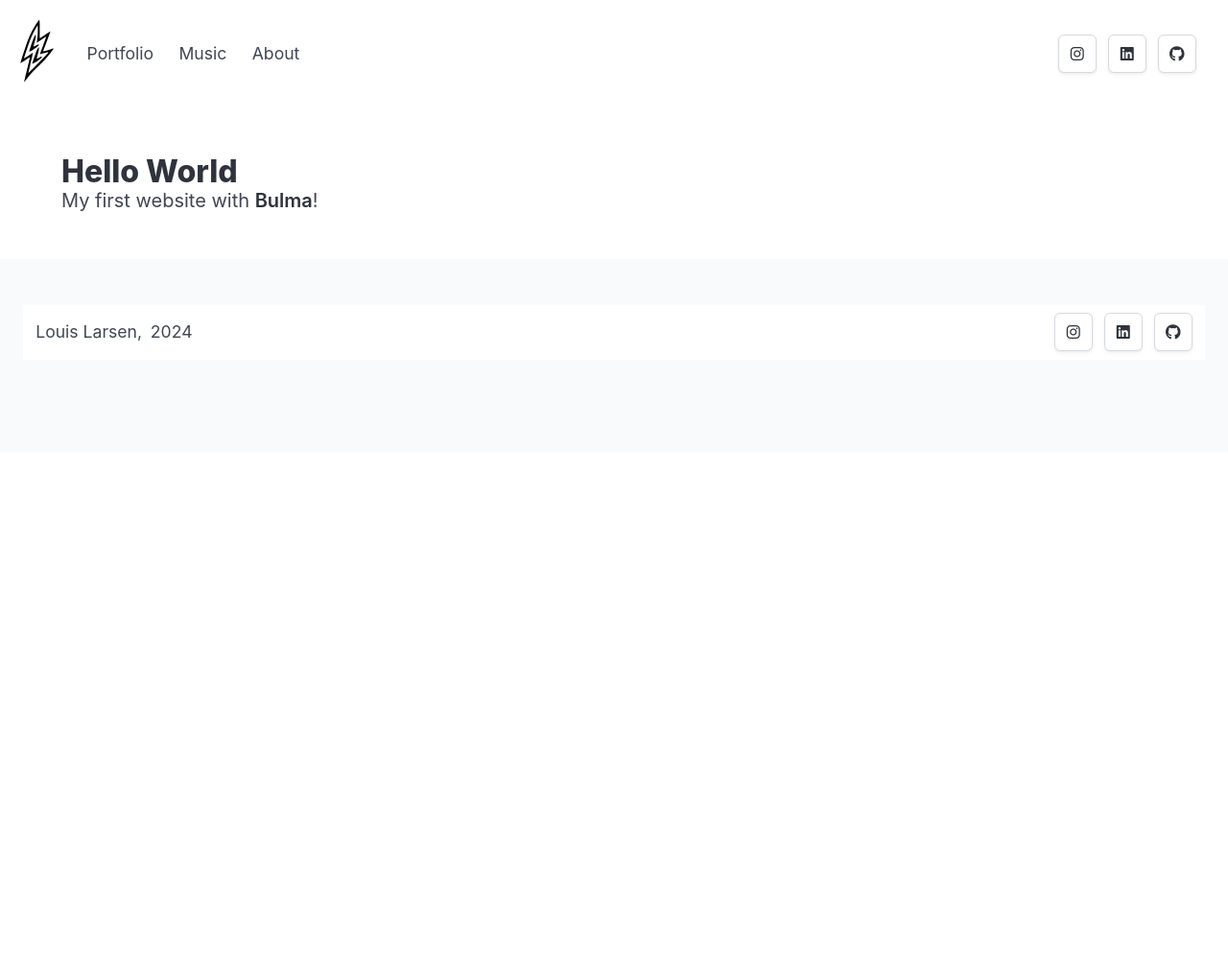
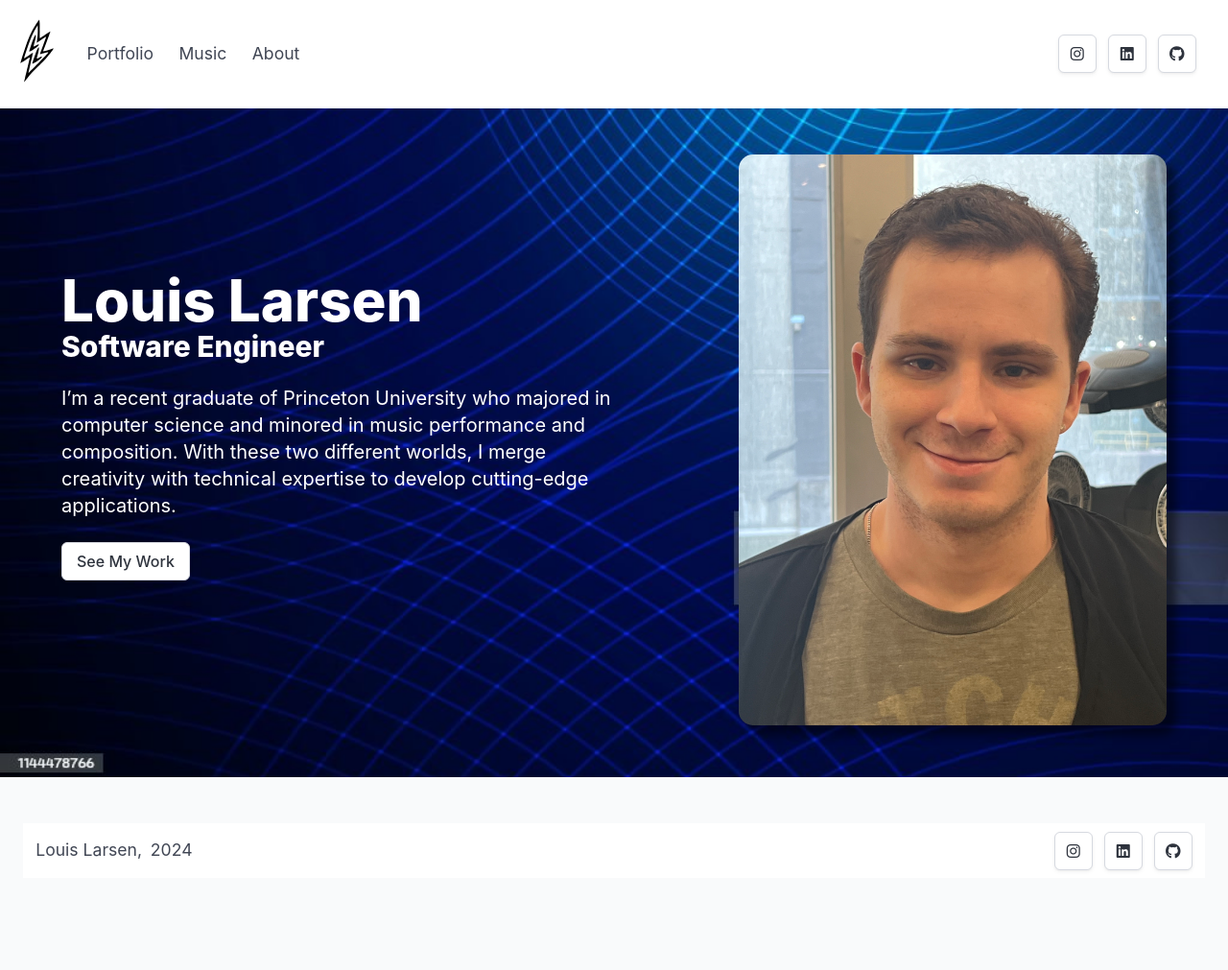
Before and after one commit to lalarsen02/Personal_Website, a Flask app: page / in a window 1280 px wide. Shown: the whole page at 96% size. Before the commit the page ends 367 px from the top, so only its background shows below. Run offline with Flask 3, Linux system fonts and the light colour scheme.

Commit message:
Front Page First Design

```diff
--- a/templates/index.html
+++ b/templates/index.html
@@ -39,6 +39,48 @@
         padding: 0.5em 0.75em;
       }
 
+      .main-hero {
+        background-image: url("{{ url_for('static', filename='background.jpg') }}");
+        background-size: cover;          /* Ensures the image covers the whole page */
+        background-position: center;     /* Centers the background image */
+        background-repeat: no-repeat;    /* Prevents the image from repeating */
+      }
+
+      .main-hero h1 {
+        margin-top: 120px;
+      }
+
+      .main-hero h2 {
+        margin-bottom: 24px;
+      }
+
+      h1 {
+        font-size: 60px;
+        font-weight: 800;
+        line-height: 64px;
+        color: white;
+      }
+
+      h2 {
+        font-size: 30px;
+        font-weight: 800;
+        line-height: 32px;
+        color: white;
+      }
+
+      p.body1 {
+        font-size: 20px;
+        font-weight: 400;
+        line-height: 28px;
+        margin-right: 100px;
+        color: white;
+      }
+
+      .styled-image {
+        border-radius: 15px;
+        box-shadow: 10px 10px 10px rgba(0, 0, 0, 0.5);
+      }
+
       /* Style for the navbar-menu to appear on the right as a box */
       @media screen and (max-width: 1023px) {
         .navbar-menu {
@@ -49,19 +91,37 @@
           transform-origin: right top;
           z-index: 5;
         }
+
+        .main-hero h1 {
+          margin-top: 0px;
+        }
       }
     </style>
   </head>
   <body>
     {% include 'header.html' %}
-  <section class="section">
-    <div class="container">
-      <h1 class="title">
-        Hello World
-      </h1>
-      <p class="subtitle">
-        My first website with <strong>Bulma</strong>!
-      </p>
+  <section class="main-hero hero">
+    <div class="hero-body">
+      <div class="container">
+        <div class="columns">
+          <div class="column is-three-fifths">
+            <h1>Louis Larsen</h1>
+            <h2>Software Engineer</h2>
+            <p class="body1">
+              I’m a recent graduate of Princeton University who majored in computer science and minored in music performance and composition. With these two different worlds, I merge creativity with technical expertise to develop cutting-edge applications.
+            </p>
+            <p>
+              <br>
+              <a class="button">
+                See My Work
+              </a>
+            </p>
+          </div>
+          <div class="column">
+            <img class="is-fullwidth styled-image" src="{{ url_for('static', filename='IMG_2387.jpg') }}">
+          </div>
+        </div>
+      </div>
     </div>
   </section>
     {% include 'footer.html' %}
```
Also changed, not shown: static/IMG_2387.jpg (added), static/background.jpg (added).
